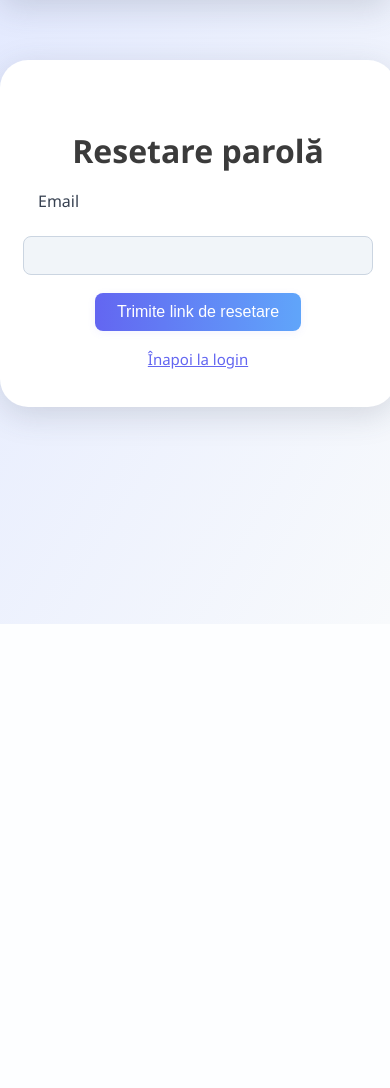
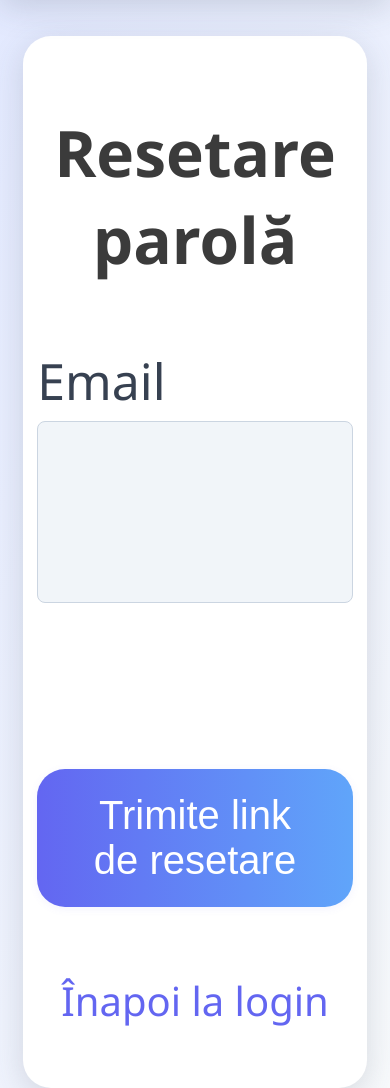
Before and after one commit to ioanadicu/FoaieParcurs, a Flask app: page /forgot in a window 390 px wide. Shown: the part 220-1308 px from the top of the page. Before the commit the page ends 844 px from the top, so only its background shows below. Run offline with Flask 3, Linux system fonts and the light colour scheme.

Commit message:
feat: enhance forgot password page ui for phone use

```diff
--- a/templates/forgot.html
+++ b/templates/forgot.html
@@ -6,9 +6,26 @@
     <style>
     body {
         font-family: 'Segoe UI', Arial, sans-serif;
-      background: linear-gradient(120deg, #e0e7ff 0%, #f8fafc 100%);
+        background: linear-gradient(120deg, #f8fafc 0%, #e0e7ff 100%);
         margin: 0;
         min-height: 100vh;
+        display: block;
+    }
+    .center-wrapper {
+        min-height: calc(100vh - 120px);
+        display: flex;
+        flex-direction: column;
+        justify-content: center;
+        align-items: center;
+    }
+    @media (max-width: 1000px) {
+        .center-wrapper {
+            min-height: auto;
+            display: block;
+            flex-direction: unset;
+            justify-content: unset;
+            align-items: unset;
+        }
     }
     .container {
         max-width: 480px;
@@ -25,33 +42,47 @@
     h1 {
         text-align: center;
         color: #3b3b3b;
-      margin-bottom: 18px;
+        margin-bottom: 38px;
     }
     form {
         display: flex;
         flex-direction: column;
+        gap: 32px;
+        margin-bottom: 18px;
         align-items: center;
-      gap: 18px;
-      width: 100%;
     }
-    label {
-      font-size: 16px;
+    .container form > div {
+        margin-bottom: 0;
+    }
+    .login-label {
+        font-size: 22px;
         color: #374151;
         font-weight: 500;
         text-align: left;
         margin-bottom: 6px;
+        width: 80%;
+        max-width: 260px;
+    }
+    .center-input {
+        display: block;
         width: 100%;
-      max-width: 340px;
+        min-width: 320px;
+        max-width: 420px;
+        margin: 0;
     }
     input[type="email"] {
-      width: 100%;
-      max-width: 340px;
-      padding: 10px 14px;
+        padding: 8px 12px;
         border: 1px solid #cbd5e1;
         border-radius: 8px;
         font-size: 15px;
+        margin-top: 4px;
         background: #f1f5f9;
         transition: border 0.2s;
+        display: block;
+        width: 100%;
+        min-width: 320px;
+        max-width: 420px;
+        margin: 0;
     }
     input[type="email"]:focus {
         border: 1.5px solid #6366f1;
@@ -62,12 +93,14 @@
         color: #fff;
         border: none;
         border-radius: 8px;
-      padding: 10px 22px;
-      font-size: 16px;
+        padding: 20px 0;
+        font-size: 1em;
         font-weight: 500;
         cursor: pointer;
         box-shadow: 0 2px 8px rgba(99,102,241,0.08);
         transition: background 0.2s;
+        margin-bottom: 20px;
+        min-width: 25vw;
     }
     button[type="submit"]:hover {
         background: linear-gradient(90deg, #4338ca 0%, #2563eb 100%);
@@ -77,21 +110,88 @@
         text-align: center;
         margin-bottom: 10px;
     }
+    .login-link {
+        font-size: 17px;
+        color: #6366f1;
+        text-decoration: none;
+        font-weight: 500;
+        display: block;
+        text-align: center;
+        margin-top: 10px;
+        transition: color 0.2s;
+    }
+    @media (max-width: 1000px) {
+        .container {
+            padding: 30px 4vw;
+            min-width: 80vw;
+            max-width: 80vw;
+            border-radius: 28px;
+            margin-top: 36px;
+        }
+        h1 {
+            font-size: 4em;
+            margin-bottom: 64px;
+        }
+        .login-label {
+            font-size: 50px !important;
+            max-width: 98vw;
+            display: block;
+        }
+        form {
+            gap: 0;
+        }
+        .container form > div {
+            margin-bottom: 0 !important;
+        }
+        .container form > div:first-child {
+            margin-bottom: 70px !important;
+        }
+        input[type="email"] {
+            font-size: 2.5em;
+            padding: 30px 30px;
+            max-width: 65vw;
+            height: 120px;
+            min-width: 65vw;
+        }
+        button[type="submit"] {
+            font-size: 2.5em;
+            padding: 24px 50px;
+            min-width: 60vw;
+            border-radius: 28px;
+            margin-bottom: 0;
+            margin-top: 96px;
+        }
+        .login-link {
+            font-size: 40px !important;
+            margin-top: 48px !important;
+            margin-bottom: 30px;
+        }
+        .center-input {
+            min-width: 65vw;
+            max-width: 65vw;
+        }
+    }
     </style>
 </head>
 <body>
     {% include 'topbar.html' %}
+    <div class="center-wrapper">
         <div class="container">
             <h1>Resetare parolă</h1>
             {% if message %}
             <div class="msg">{{ message }}</div>
             {% endif %}
-      <form method="post">
-        <label for="email">Email</label>
-        <input id="email" type="email" name="email" required>
+            <form method="post" style="display:flex;flex-direction:column;align-items:center;">
+                <div style="width:100%;display:flex;flex-direction:column;align-items:flex-start;margin-bottom:0;">
+                    <label for="email" class="login-label" style="text-align:left;">Email</label>
+                    <div style="width:100%;display:flex;justify-content:center;">
+                        <input id="email" type="email" name="email" required class="center-input">
+                    </div>
+                </div>
                 <button type="submit">Trimite link de resetare</button>
             </form>
-      <a href="/login" style="margin-top:18px;color:#6366f1;text-align:center;display:block;font-size:15px;">Înapoi la login</a>
+            <a href="/login" class="login-link">Înapoi la login</a>
+        </div>
     </div>
 </body>
 </html>
```
Lines whose indentation alone changed are shown as unchanged.
